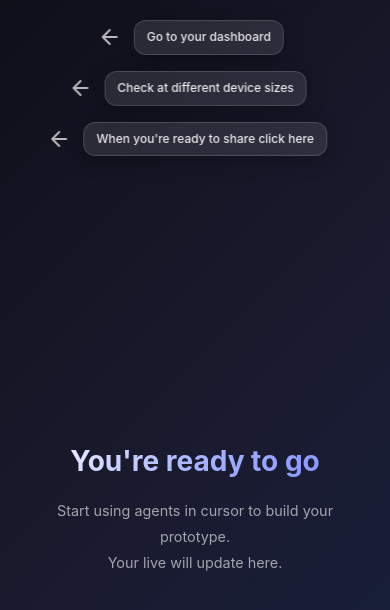
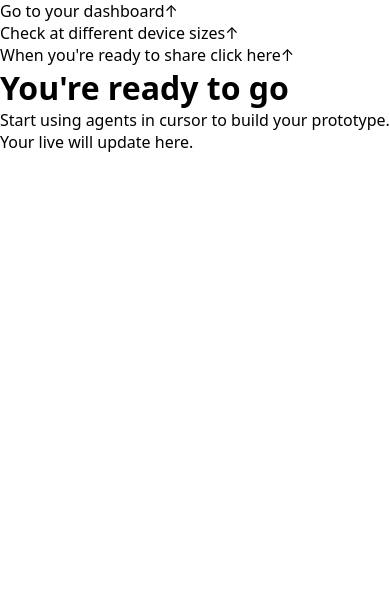
Before and after one commit to superhands-prototypes/test-d01bbcc0, a React (Vite) app: page / in a window 390 px wide. Shown: the top 610 px of the page. Built offline with nearby package versions, Linux system fonts and the light colour scheme.

Commit message:
Remove all the styling applied and only use existing styles from the menu too bar app

```diff
--- a/src/App.tsx
+++ b/src/App.tsx
@@ -3,37 +3,24 @@ export default function App() {
     <div className="app">
       {/* Onboarding arrows */}
       <div className="onboarding-arrows">
-        <div className="arrow-container arrow-left">
-          <div className="arrow-label">Go to your dashboard</div>
-          <div className="arrow">
-            <svg viewBox="0 0 24 24" fill="none" stroke="currentColor" strokeWidth="2" strokeLinecap="round" strokeLinejoin="round">
-              <path d="M12 19V5M5 12l7-7 7 7" />
-            </svg>
-          </div>
+        <div className="arrow-container">
+          <span className="arrow-label">Go to your dashboard</span>
+          <span className="arrow">↑</span>
         </div>
 
-        <div className="arrow-container arrow-center">
-          <div className="arrow-label">Check at different device sizes</div>
-          <div className="arrow">
-            <svg viewBox="0 0 24 24" fill="none" stroke="currentColor" strokeWidth="2" strokeLinecap="round" strokeLinejoin="round">
-              <path d="M12 19V5M5 12l7-7 7 7" />
-            </svg>
-          </div>
+        <div className="arrow-container">
+          <span className="arrow-label">Check at different device sizes</span>
+          <span className="arrow">↑</span>
         </div>
 
-        <div className="arrow-container arrow-right">
-          <div className="arrow-label">When you're ready to share click here</div>
-          <div className="arrow">
-            <svg viewBox="0 0 24 24" fill="none" stroke="currentColor" strokeWidth="2" strokeLinecap="round" strokeLinejoin="round">
-              <path d="M12 19V5M5 12l7-7 7 7" />
-            </svg>
-          </div>
+        <div className="arrow-container">
+          <span className="arrow-label">When you're ready to share click here</span>
+          <span className="arrow">↑</span>
         </div>
       </div>
 
       {/* Main content */}
       <div className="main-content">
-        <div className="content-wrapper">
         <h1>You're ready to go</h1>
         <p>
           Start using agents in cursor to build your prototype.
@@ -42,6 +29,5 @@ export default function App() {
         </p>
       </div>
     </div>
-    </div>
   )
 }
--- a/src/index.css
+++ b/src/index.css
@@ -5,184 +5,5 @@
 }
 
 body {
-  font-family: 'Inter', system-ui, -apple-system, BlinkMacSystemFont, 'Segoe UI', Roboto, sans-serif;
-  background: linear-gradient(135deg, #0f0f1a 0%, #1a1a2e 50%, #16213e 100%);
-  min-height: 100vh;
-  color: white;
+  font-family: system-ui, -apple-system, sans-serif;
 }
-
-.app {
-  min-height: 100vh;
-  display: flex;
-  flex-direction: column;
-}
-
-/* Onboarding Arrows */
-.onboarding-arrows {
-  display: flex;
-  justify-content: space-between;
-  padding: 20px 40px;
-  position: relative;
-}
-
-.arrow-container {
-  display: flex;
-  flex-direction: column;
-  align-items: center;
-  gap: 8px;
-  animation: float 2s ease-in-out infinite;
-}
-
-.arrow-left {
-  align-items: flex-start;
-  animation-delay: 0s;
-}
-
-.arrow-center {
-  align-items: center;
-  animation-delay: 0.3s;
-}
-
-.arrow-right {
-  align-items: flex-end;
-  animation-delay: 0.6s;
-}
-
-@keyframes float {
-  0%, 100% {
-    transform: translateY(0);
-  }
-  50% {
-    transform: translateY(-8px);
-  }
-}
-
-.arrow-label {
-  font-size: 0.875rem;
-  font-weight: 500;
-  color: rgba(255, 255, 255, 0.9);
-  background: rgba(255, 255, 255, 0.1);
-  backdrop-filter: blur(10px);
-  padding: 10px 16px;
-  border-radius: 12px;
-  border: 1px solid rgba(255, 255, 255, 0.15);
-  max-width: 180px;
-  text-align: center;
-  line-height: 1.4;
-  box-shadow: 0 4px 20px rgba(0, 0, 0, 0.3);
-}
-
-.arrow {
-  width: 32px;
-  height: 32px;
-  color: rgba(255, 255, 255, 0.7);
-}
-
-.arrow svg {
-  width: 100%;
-  height: 100%;
-}
-
-/* Main Content */
-.main-content {
-  flex: 1;
-  display: flex;
-  align-items: center;
-  justify-content: center;
-  padding: 40px 20px;
-}
-
-.content-wrapper {
-  text-align: center;
-  max-width: 600px;
-}
-
-.content-wrapper h1 {
-  font-size: 3rem;
-  font-weight: 700;
-  margin-bottom: 20px;
-  background: linear-gradient(135deg, #ffffff 0%, #a8b4ff 50%, #7c8aff 100%);
-  -webkit-background-clip: text;
-  -webkit-text-fill-color: transparent;
-  background-clip: text;
-}
-
-.content-wrapper p {
-  font-size: 1.25rem;
-  line-height: 1.8;
-  color: rgba(255, 255, 255, 0.6);
-}
-
-/* Responsive Styles */
-@media (max-width: 768px) {
-  .onboarding-arrows {
-    padding: 16px 20px;
-    gap: 10px;
-  }
-
-  .arrow-label {
-    font-size: 0.75rem;
-    padding: 8px 12px;
-    max-width: 120px;
-  }
-
-  .arrow {
-    width: 24px;
-    height: 24px;
-  }
-
-  .content-wrapper h1 {
-    font-size: 2rem;
-  }
-
-  .content-wrapper p {
-    font-size: 1rem;
-  }
-}
-
-@media (max-width: 480px) {
-  .onboarding-arrows {
-    flex-direction: column;
-    align-items: center;
-    gap: 16px;
-    padding: 20px;
-  }
-
-  .arrow-container {
-    flex-direction: row;
-    gap: 12px;
-  }
-
-  .arrow-left,
-  .arrow-center,
-  .arrow-right {
-    align-items: center;
-  }
-
-  .arrow-label {
-    max-width: none;
-    order: 2;
-  }
-
-  .arrow {
-    order: 1;
-    transform: rotate(-90deg);
-  }
-
-  .content-wrapper h1 {
-    font-size: 1.75rem;
-  }
-
-  .content-wrapper p {
-    font-size: 0.9rem;
-  }
-
-  @keyframes float {
-    0%, 100% {
-      transform: translateX(0);
-    }
-    50% {
-      transform: translateX(-8px);
-    }
-  }
-}
```
Lines whose indentation alone changed are shown as unchanged.
